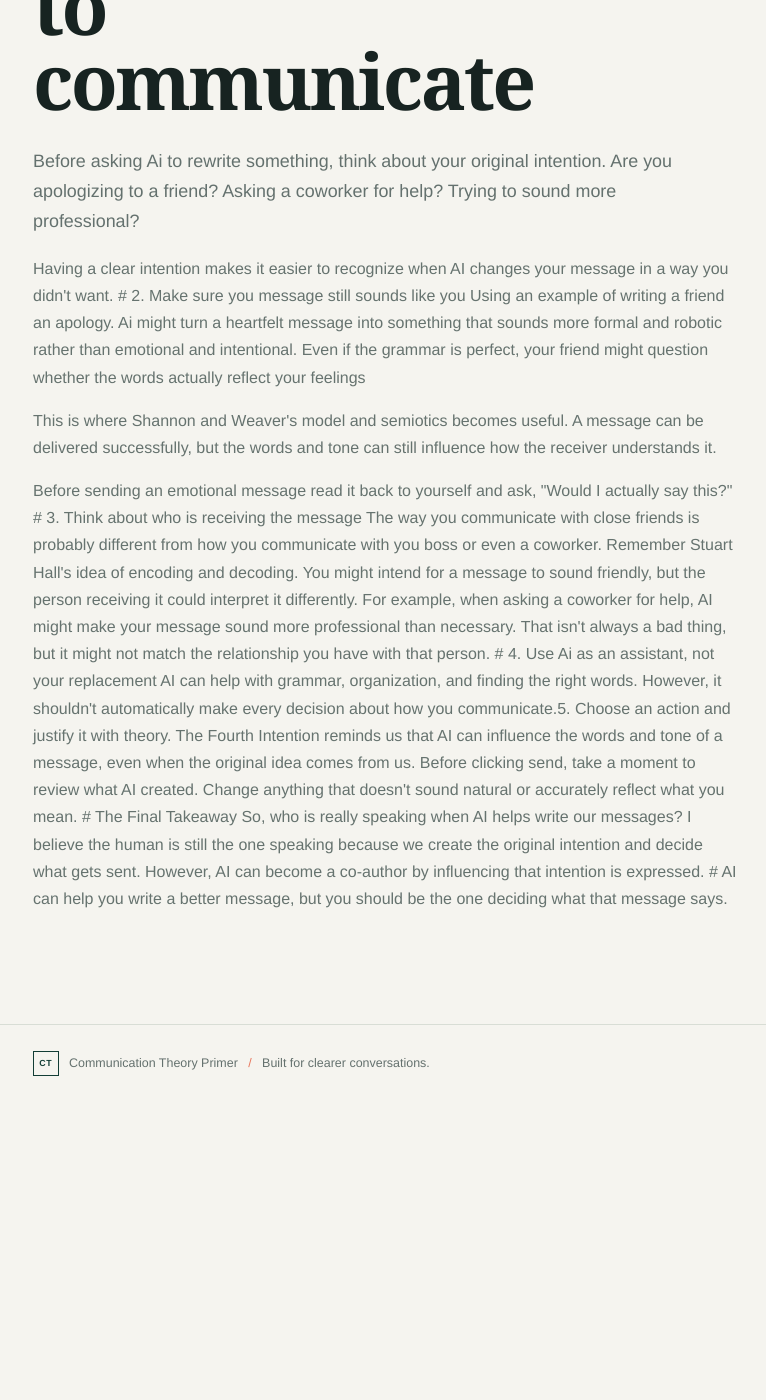
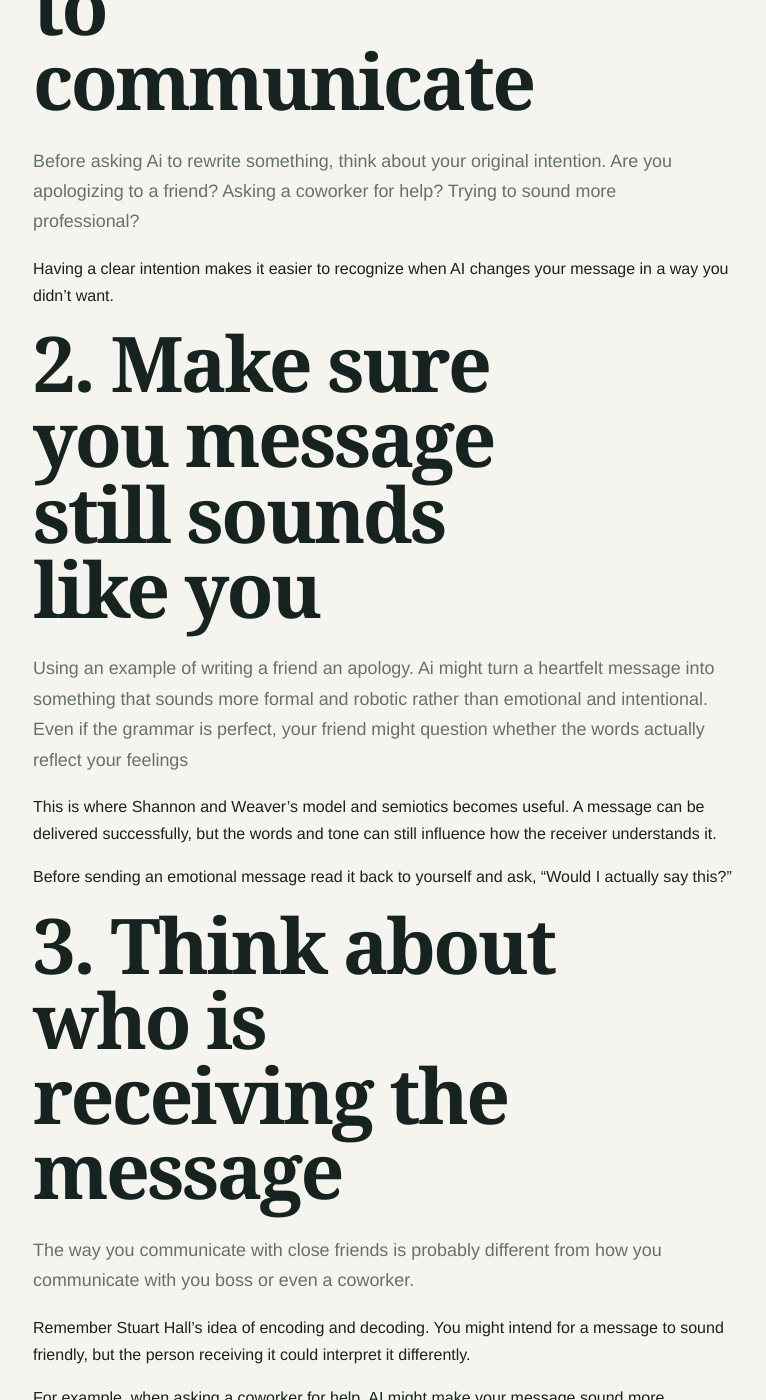
Before and after one commit to abbyduffer12/comm-primer, a Jekyll site: the page built from pages/reader-guidance.md, in a window 1280 px wide and 1400 px high, scrolled down 801 px. Shown: the whole window, without its empty margins (17-783 px from the left). Built offline with Jekyll 4.4.1, drawn with Linux system fonts in a browser that asks for light colours; before the commit the page ends 1909 px from its top, so only the background shows below that; some of the changed text lies outside the part shown.

Commit message:
Revise reader guidance on AI communication
Updated the content to enhance clarity and engagement regarding AI's influence on communication.

```diff
--- a/pages/reader-guidance.md
+++ b/pages/reader-guidance.md
@@ -3,25 +3,23 @@ title: "What the reader should do"
 ---
 
 # What the reader should do
-main p {
-  color: #66736f;
-  }
-  Ai can be a great tool for helping us communicate, but how do we make sure it is not changing what we actually want to say?
+
+Ai can be a great tool for helping us communicate, but how do we make sure it is not changing what we actually want to say?
 
 Throughout this website, we have explored how AI can influence the way our messages are written, delivered, and interpreted. now it's time to think about what we can do to stay in control of our communication.
 
 # 1. Know What you are trying to communicate
 
 Before asking Ai to rewrite something, think about your original intention. Are you apologizing to a friend? Asking a coworker for help? Trying to sound more professional?
-<p style="color: #66736f;">
+
 Having a clear intention makes it easier to recognize when AI changes your message in a way you didn't want.
 
 # 2. Make sure you message still sounds like you
 
 Using an example of writing a friend an apology. Ai might turn a heartfelt message into something that sounds more formal and robotic rather than emotional and intentional. Even if the grammar is perfect, your friend might question whether the words actually reflect your feelings
-<p style="color: #66736f;">
+
 This is where Shannon and Weaver's model and semiotics becomes useful. A message can be delivered successfully, but the words and tone can still influence how the receiver understands it.
-<p style="color: #66736f;">
+
 Before sending an emotional message read it back to yourself and ask, "Would I actually say this?"
 
 # 3. Think about who is receiving the message
```
